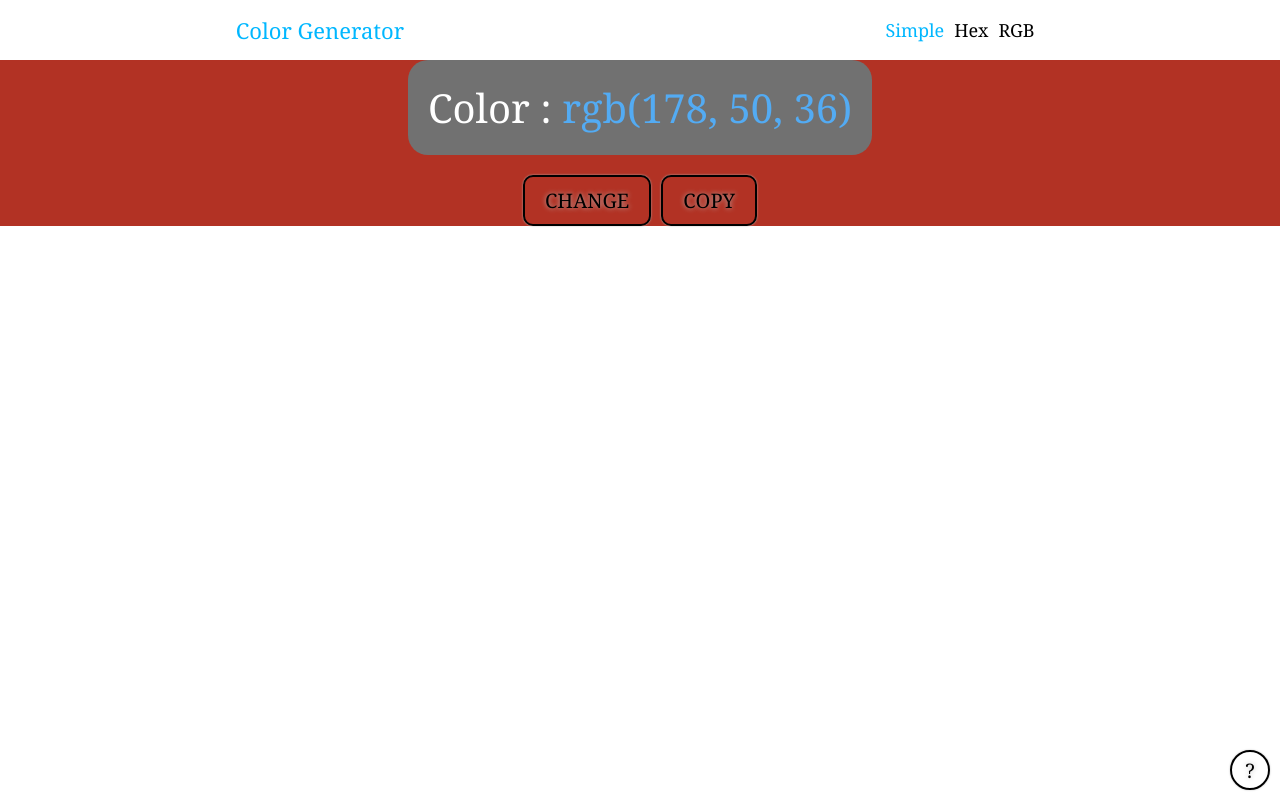
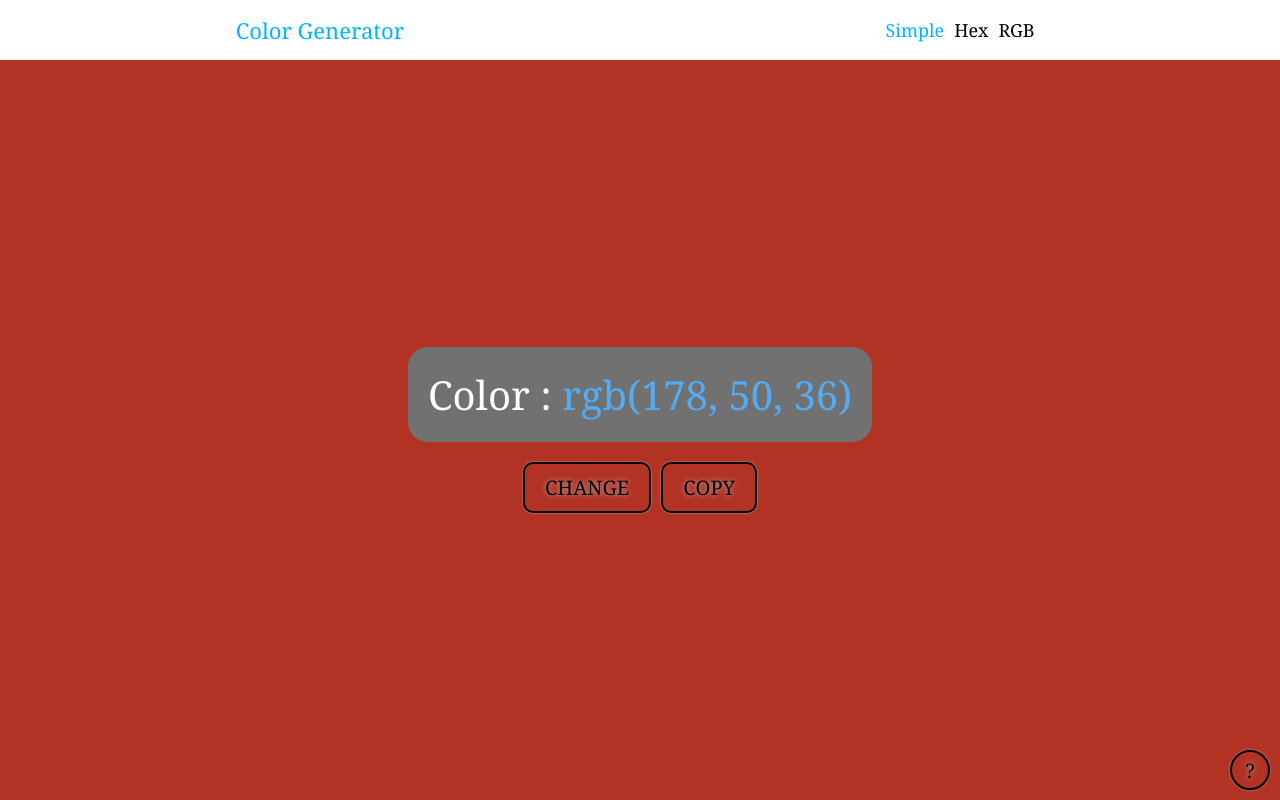
Before and after one commit to ArcanCeleste/colorGenerator-FB, a React (Vite) app: page / in a window 1280 px wide. Built offline with nearby package versions, Linux system fonts and the light colour scheme.

Commit message:
puting the flex to the container and removing from body

```diff
--- a/src/App.css
+++ b/src/App.css
@@ -1,4 +1,4 @@
-body {
+.container {
   display: flex;
   min-height: 100vh;
   flex-direction: column;
--- a/src/App.tsx
+++ b/src/App.tsx
@@ -58,7 +58,7 @@ function App() {
 
 
   return (
-    <div>
+    <div className='container'>
       <header className="headerSite">
         <div className="headerSiteLeftSide">
           <h3 className="headerSiteTitle"><a href="/">Color Generator</a></h3>
```
